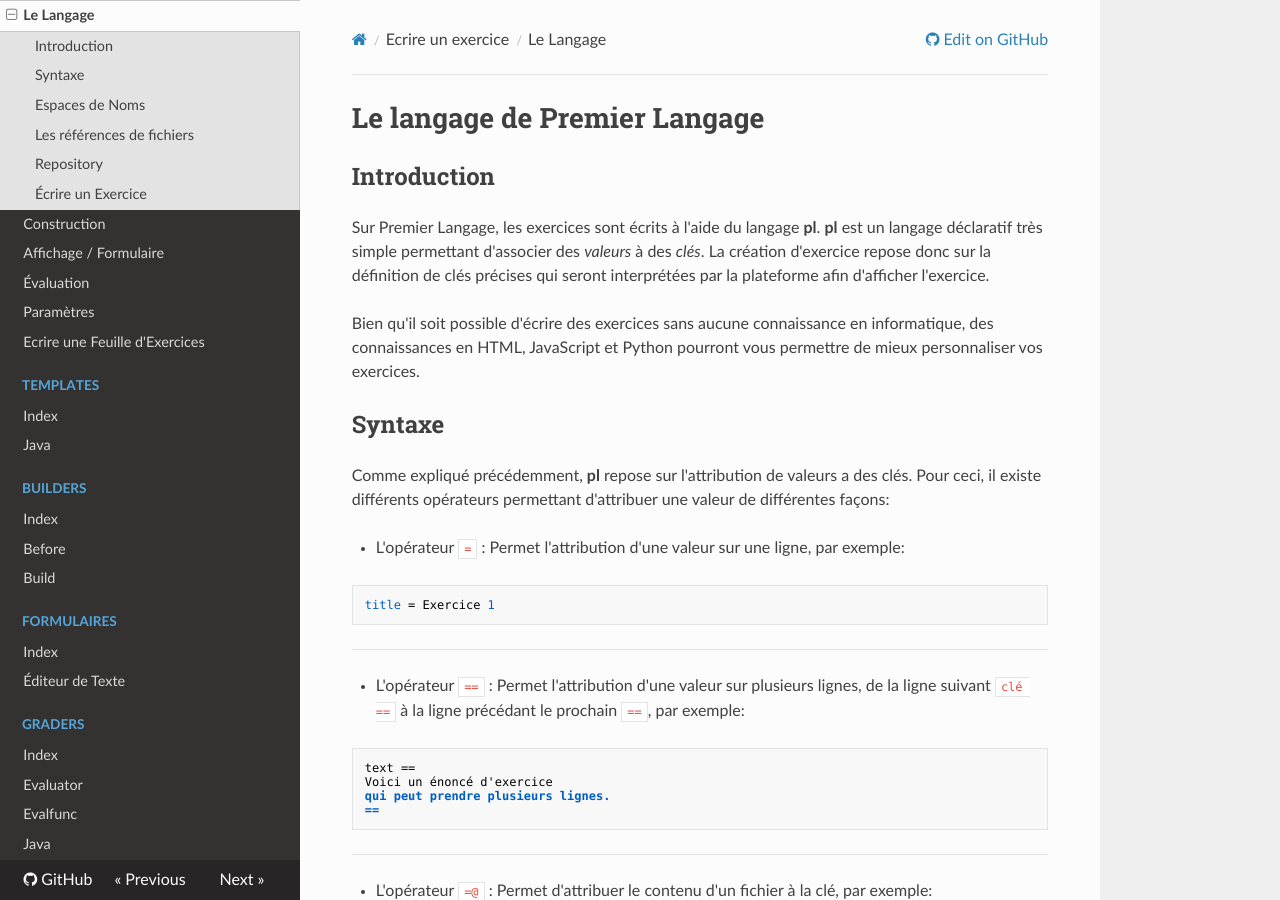
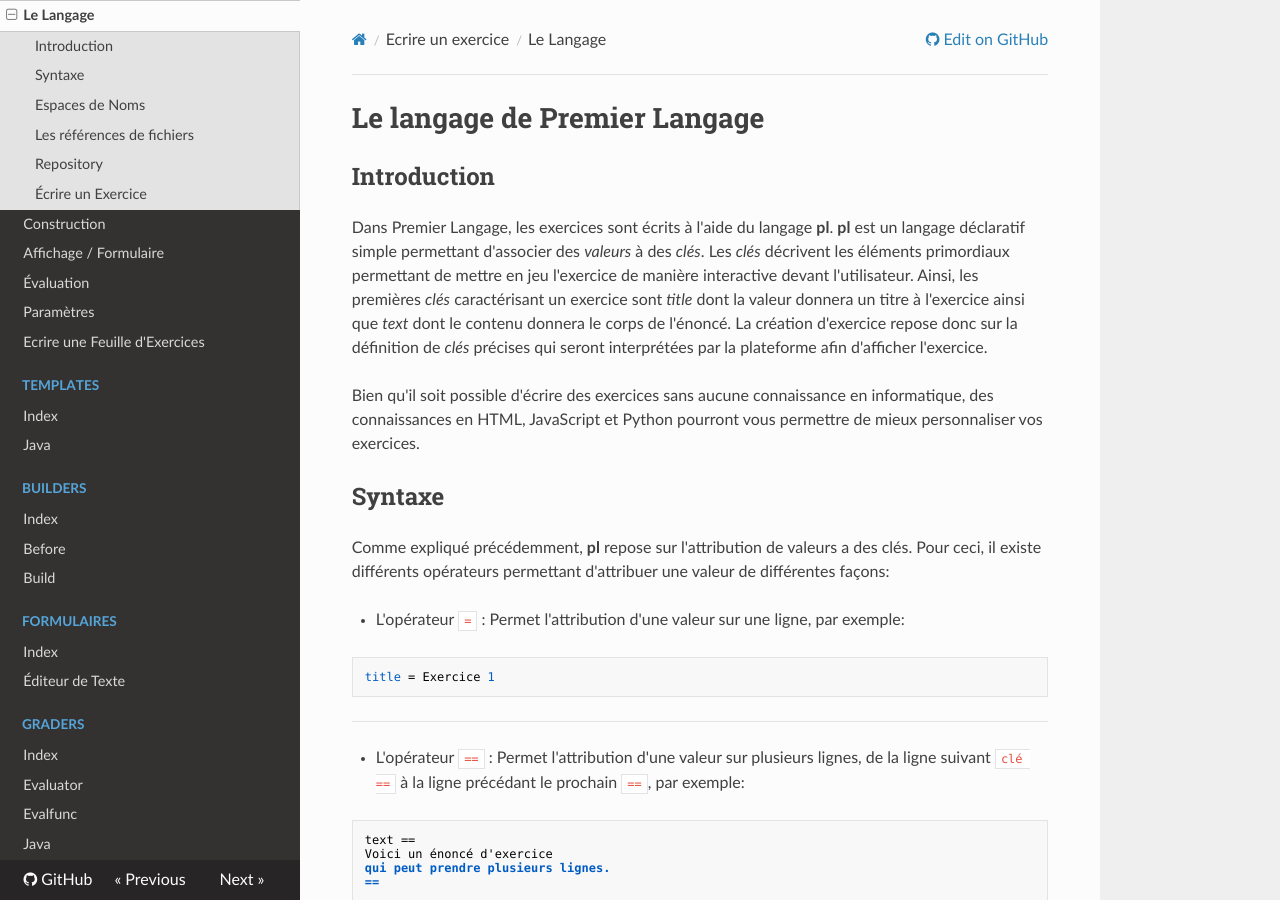
Before and after one commit to ddoyen/premierlangage-doc, an MkDocs documentation site: the page built from docs/langage_pl.md, in a window 1280 px wide and 900 px high. Built offline with MkDocs 1.6.1, drawn with Linux system fonts in a browser that asks for light colours; nearby versions of some CDN libraries.

Commit message:
Petite amélioration
En fait, c'est surtout pour tester la synchronisation du déployment de cette doc...

```diff
--- a/docs/langage_pl.md
+++ b/docs/langage_pl.md
@@ -2,11 +2,15 @@
 
 
 ## Introduction
-Sur Premier Langage, les exercices sont écrits à l'aide du langage **pl**.
-**pl** est un langage déclaratif très simple permettant d'associer des *valeurs*
-à des *clés*.
-La création d'exercice repose donc sur la définition de clés précises qui seront
-interprétées par la plateforme afin d'afficher l'exercice.
+Dans Premier Langage, les exercices sont écrits à l'aide du langage **pl**.
+**pl** est un langage déclaratif simple permettant d'associer des *valeurs*
+à des *clés*. Les *clés* décrivent les éléments primordiaux permettant de
+mettre en jeu l'exercice de manière interactive devant l'utilisateur. Ainsi,
+les premières *clés* caractérisant un exercice sont *title* dont la valeur
+donnera un titre à l'exercice ainsi que *text* dont le contenu donnera le
+corps de l'énoncé. La création d'exercice repose donc sur la définition de
+*clés* précises qui seront interprétées par la plateforme afin d'afficher
+l'exercice.
 
 Bien qu'il soit possible d'écrire des exercices sans aucune connaissance en informatique,
 des connaissances en HTML, JavaScript et Python pourront vous permettre de mieux
```
